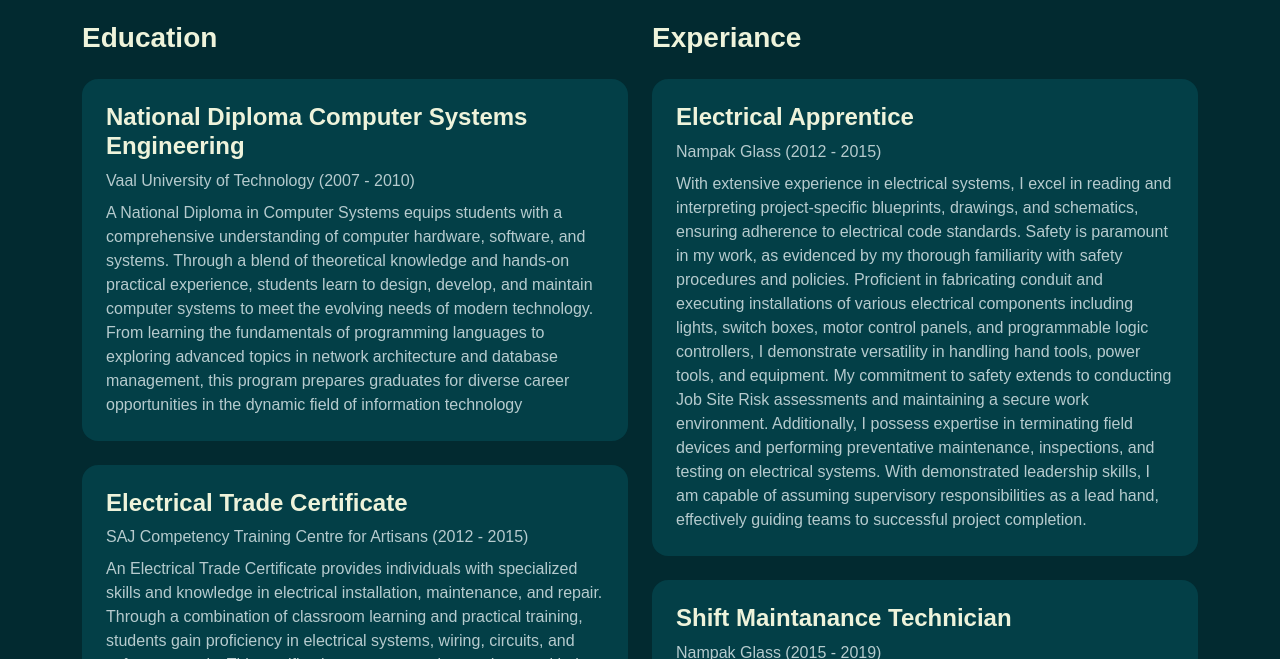
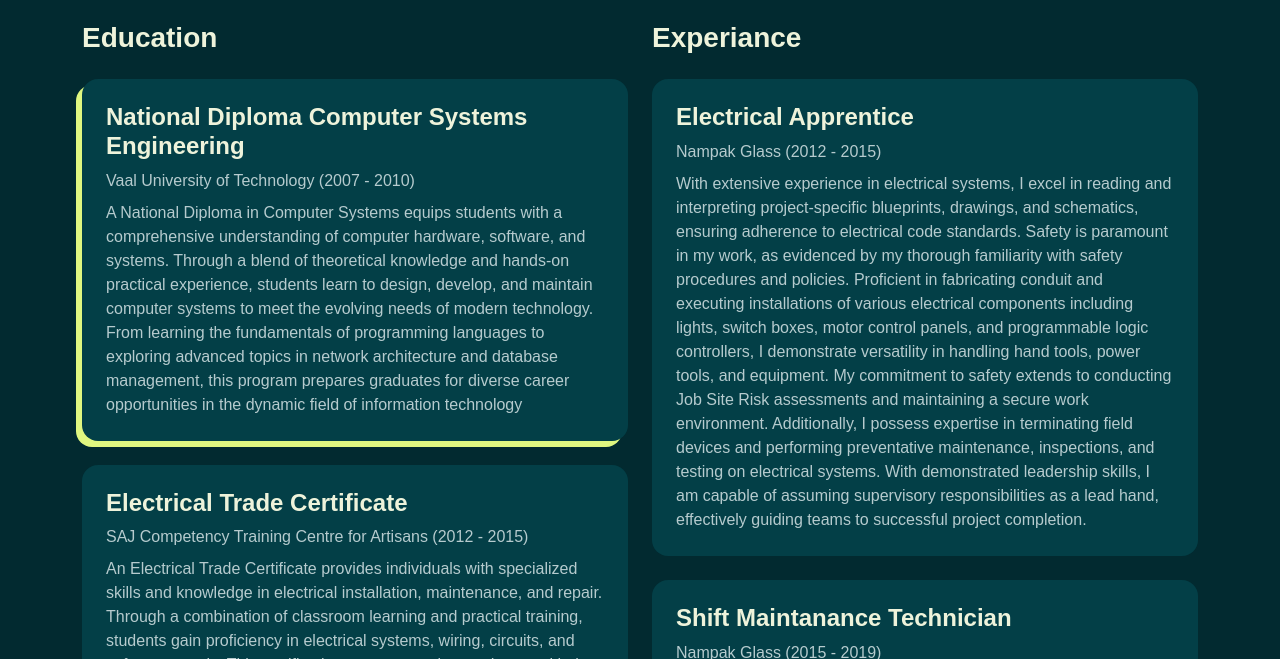
Before and after one commit to ThabangEuginMmako/Personal-Portfolio-Website-Task2, a plain HTML site: page index.html in a window 1280 px wide. In both pictures the pointer is over the element 355 px from the left and 1562 px from the top of the page. Shown: the part 1303-1962 px from the top of the page. Drawn offline with Linux system fonts and the light colour scheme; a web font is replaced by a local one.

```diff
--- a/assets/css/style.css
+++ b/assets/css/style.css
@@ -40,6 +40,14 @@ img {
 
 .bg-base {
     background-color: var(--color-base);
+}
+
+.shadow-effect {
+    transition: all 0.5s;
+}
+
+.shadow-effect:hover {
+    box-shadow: -6px 6px 0 0 var(--color-brand);
 }
 
 /*NAVBAR*/
```
